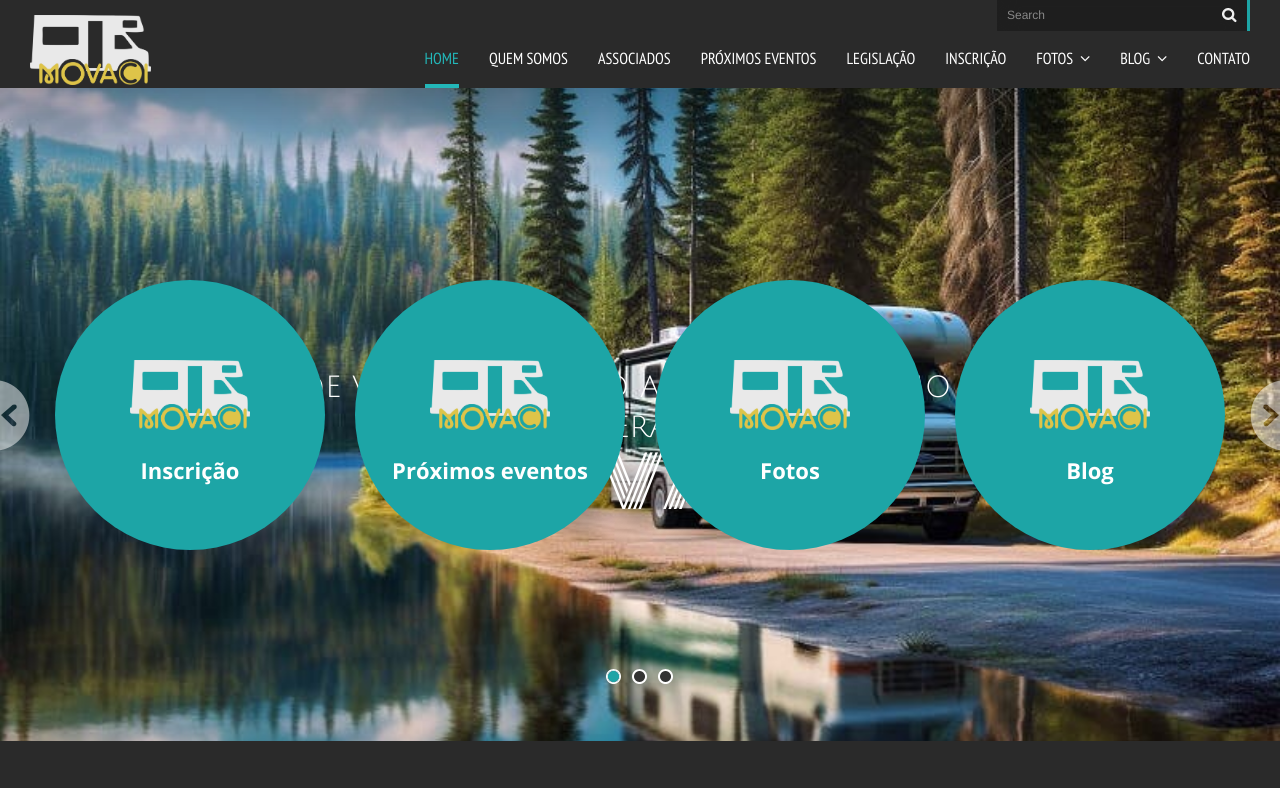
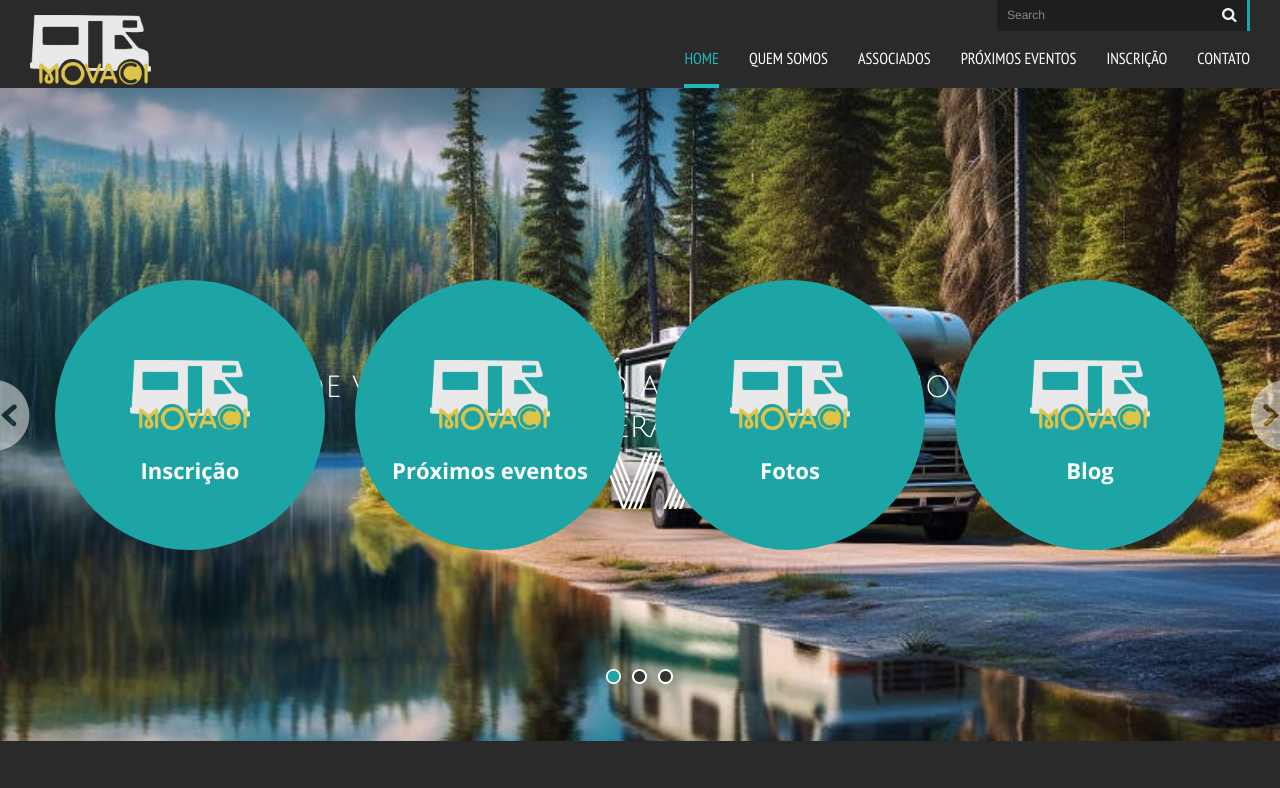
Before and after one commit to Movaci/site, a plain HTML site: page index.html in a window 1280 px wide. Shown: the top 788 px of the page. Drawn offline with nearby package versions, Linux system fonts and the light colour scheme.

Commit message:
alteracao menu

```diff
--- a/index.html
+++ b/index.html
@@ -132,24 +132,24 @@ $(window).load(function() {
 						<li><a href="index-1.html">Quem somos</a></li>
 						<li><a href="index-2.html">Associados</a></li>
 						<li><a href="index-3.html">Próximos eventos</a></li>
-						<li><a href="index-3.html">Legislação</a></li>
+						<!-- <li><a href="index-3.html">Legislação</a></li> -->
 						<li><a href="index-3.html">Inscrição</a></li>
-						<li class="sub-menu sub-menu-1"><a href="#">Fotos &nbsp;<i class="fa fa-angle-down" aria-hidden="true"></i></a>
+						<!-- <li class="sub-menu sub-menu-1"><a href="#">Fotos &nbsp;<i class="fa fa-angle-down" aria-hidden="true"></i></a>
 							<ul>
 								<li><a href="index-4.html">Gallery</a></li>
 								<li><a href="index-5.html">Services</a></li>
 								<li><a href="404.html">404 page not found</a></li>
 							</ul>
-						</li>
+						</li> -->
 
 
-						<li class="sub-menu sub-menu-1"><a href="#">Blog &nbsp;<i class="fa fa-angle-down" aria-hidden="true"></i></a>
+						<!-- <li class="sub-menu sub-menu-1"><a href="#">Blog &nbsp;<i class="fa fa-angle-down" aria-hidden="true"></i></a>
 							<ul>
 								<li><a href="blog.html">Blog</a></li>
 								<li><a href="blog-post.html">Blog Poast</a></li>
 
 							</ul>
-						</li>
+						</li> -->
 						<li><a href="index-6.html">Contato</a></li>
 					</ul>
 				</div>
```
